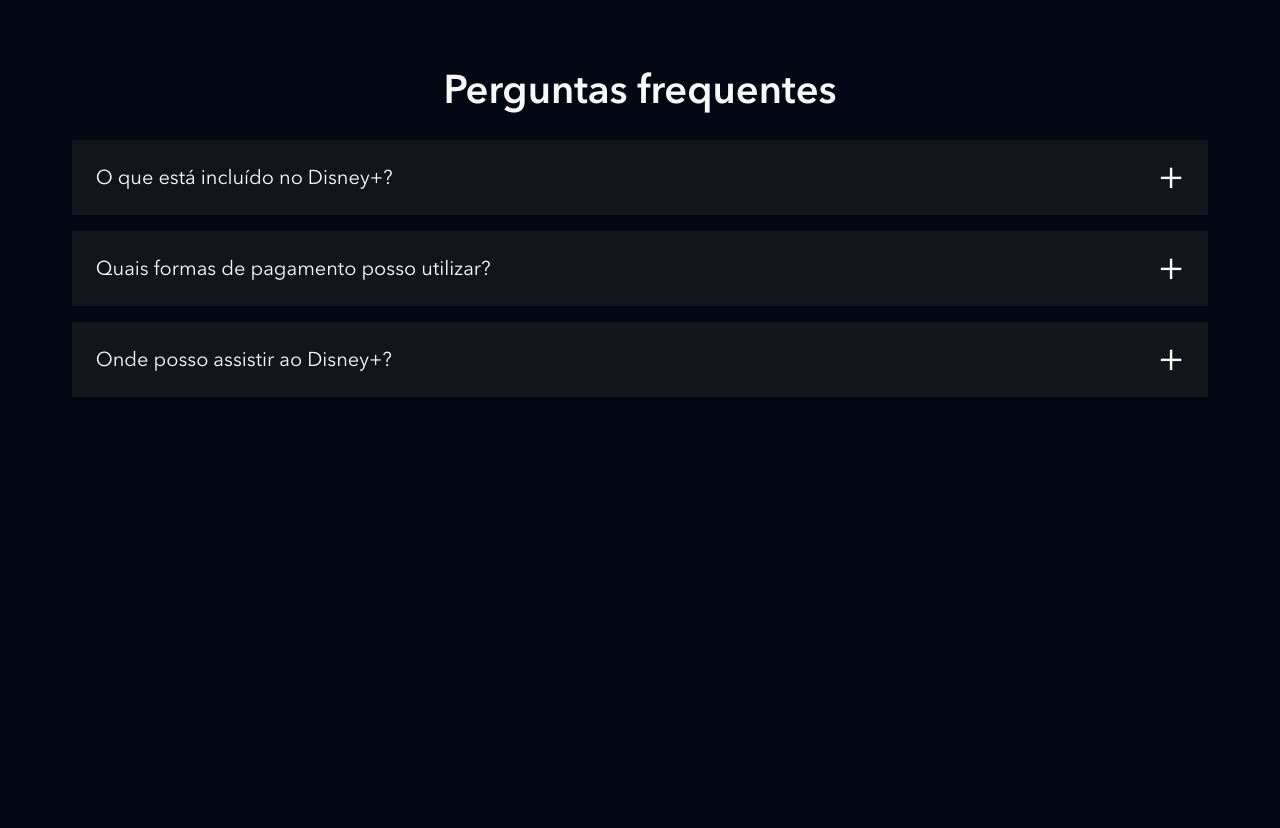
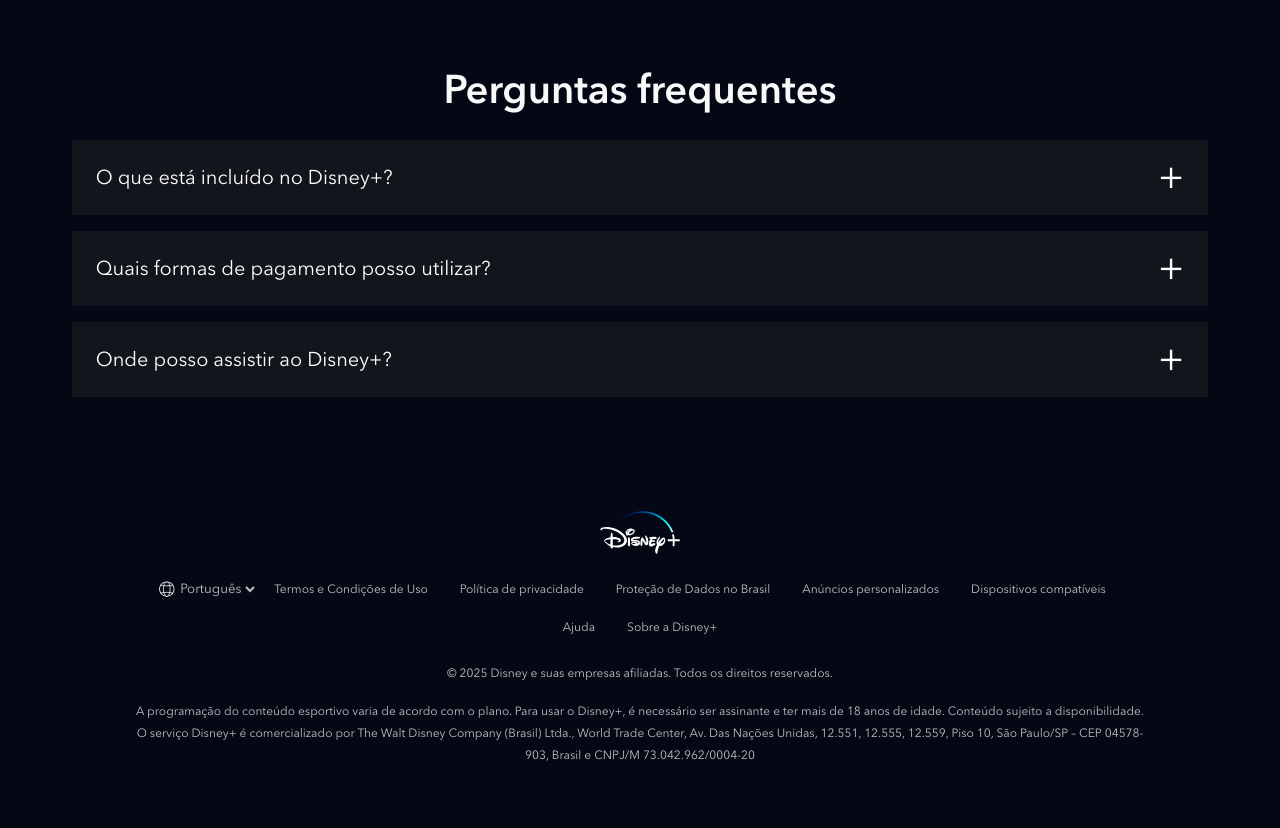
Before and after one commit to PedroPaz0156/clone-Disney-plus, a website: page index.html in a window 1280 px wide. Shown: the part 4322-5150 px from the top of the page. Before the commit the page ends 4807 px from the top, so only its background shows below. Drawn offline with nearby package versions, Linux system fonts and the light colour scheme; files that its build step writes are made by us from their sources; files whose address does not match are found by name.

Commit message:
Adicionado rodapé da página

```diff
--- a/index.html
+++ b/index.html
@@ -254,6 +254,50 @@
             </li>
         </ul>
     </section>
+    <footer class="footer">
+        <div class="footer__container">
+            <img src="./dist/images/disneyplus.svg" alt="Disney+" class="footer__logo">
+            <ul class="footer__links">
+                <li class="footer__links__item">
+                    <div class="language-selector">
+                        <img src="./dist/images/icones/globe.svg" alt="Globo do mundo">
+                        <select>
+                            <option>English</option>
+                            <option selected>Português</option>
+                        </select>
+                    </div>
+                </li>
+                <li class="footer__links__item">
+                    <a class="text--small" href="#">Termos e Condições de Uso</a>
+                </li>
+                <li class="footer__links__item">
+                    <a class="text--small" href="#">Política de privacidade</a>
+                </li>
+                <li class="footer__links__item">
+                    <a class="text--small" href="#">Proteção de Dados no Brasil</a>
+                </li>
+                <li class="footer__links__item">
+                    <a class="text--small" href="#">Anúncios personalizados</a>
+                </li>
+                <li class="footer__links__item">
+                    <a class="text--small" href="#">Dispositivos compatíveis</a>
+                </li>
+                <li class="footer__links__item">
+                    <a class="text--small" href="#">Ajuda</a>
+                </li>
+                <li class="footer__links__item">
+                    <a class="text--small" href="#">Sobre a Disney+</a>
+                </li>
+            </ul>
+            <p class="text--small">
+                © 2025 Disney e suas empresas afiliadas. Todos os direitos reservados. <br>
+            </p>
+            <p class="text--small">
+                A programação do conteúdo esportivo varia de acordo com o plano. Para usar o Disney+, é necessário ser assinante e ter mais de 18 anos de idade. Conteúdo sujeito a disponibilidade. <br>
+                O serviço Disney+ é comercializado por The Walt Disney Company (Brasil) Ltda., World Trade Center, Av. Das Nações Unidas, 12.551, 12.555, 12.559, Piso 10, São Paulo/SP – CEP 04578-903, Brasil e CNPJ/M 73.042.962/0004-20
+            </p>
+        </div>
+    </footer>
     <script src="src/scripts/main.js"></script>
 </body>
 </html>
--- /dev/null
+++ b/src/styles/_footer.scss
@@ -0,0 +1,69 @@
+@use 'variaveis';
+
+.footer {
+    padding: 26px 8px;
+
+    &__container {
+        max-width: 1024px;
+        width: 100%;
+        margin: 0 auto;
+        text-align: center;
+        padding-bottom: 20px;
+    }
+
+    &__logo {
+        width: 80px;
+        margin: 0 auto 10px;
+    }
+
+    &__links {
+        display: flex;
+        align-items: center;
+        flex-wrap: wrap;
+        justify-content: center;
+        margin-bottom: 16px;
+
+        &__item {
+            display: inline-block;
+
+            a {
+                text-decoration: none;
+                padding: 8px 16px;
+                display: block;
+
+                &:hover {
+                    color: variaveis.$corTextoSecundario;
+                }
+            }
+        }
+    }
+
+    p {
+        margin-bottom: 16px;
+    }
+}
+
+.language-selector {
+    display: flex;
+    align-items: center;
+
+    img {
+        width: 18px;
+        height: 18px;
+    }
+
+    select {
+        height: 38px;
+        background-color: transparent;
+        border: none;
+        color: variaveis.$corTextoPrincipal;
+
+        &:hover {
+            color: variaveis.$corTextoSecundario;
+        }
+
+        option {
+            color: variaveis.$corFundo;
+        }
+    }
+}
--- a/src/styles/main.scss
+++ b/src/styles/main.scss
@@ -5,6 +5,7 @@
 @use 'plans';
 @use 'available-devices';
 @use 'faq';
+@use 'footer';
 
 @font-face {
     font-family: Avenir;
```
